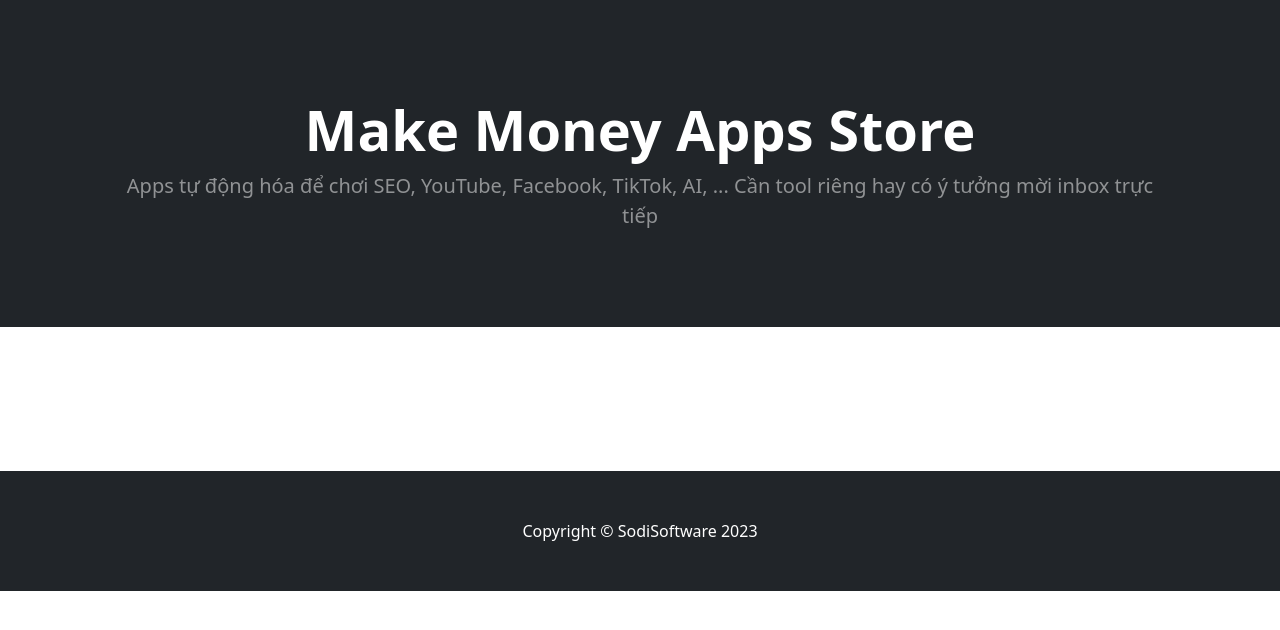
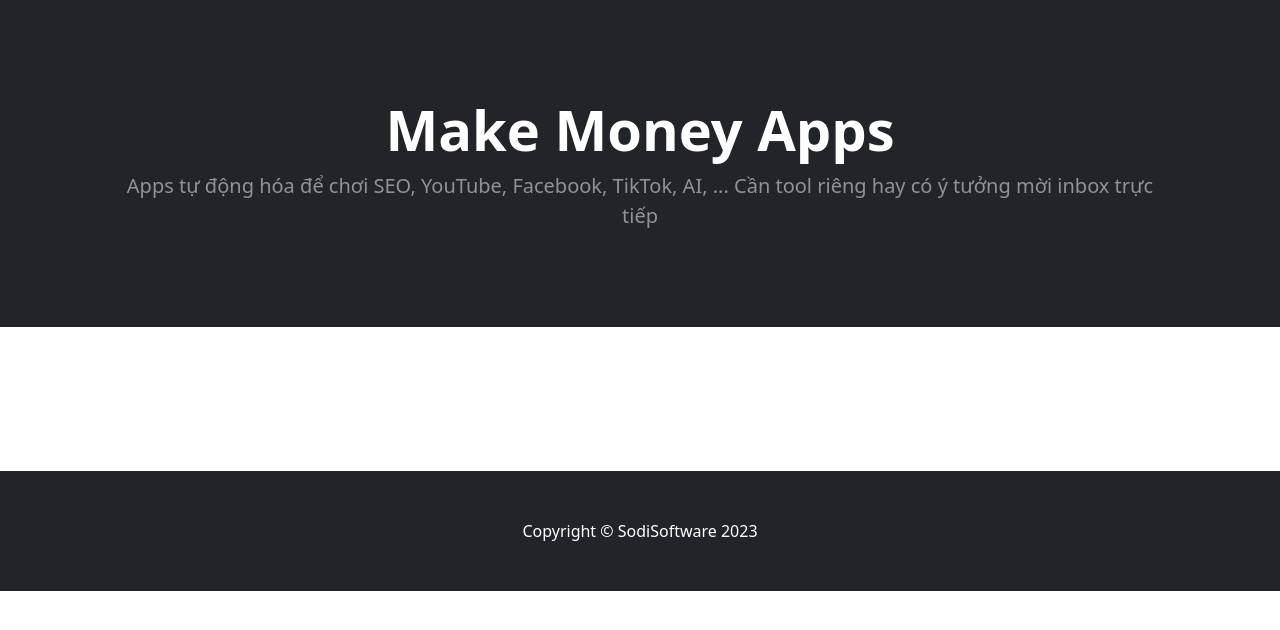
Before and after one commit to SodiWebsites/mmapps-store, a plain HTML site: page index.html in a window 1280 px wide. Drawn offline with nearby package versions, Linux system fonts and the light colour scheme; no server answers.

Commit message:
update page name

```diff
--- a/index.html
+++ b/index.html
@@ -79,7 +79,7 @@
     <header class="bg-dark py-5">
       <div class="container px-4 px-lg-5 my-5">
         <div class="text-center text-white">
-          <h1 class="display-4 fw-bolder">Make Money Apps Store</h1>
+          <h1 class="display-4 fw-bolder">Make Money Apps</h1>
           <p class="lead fw-normal text-white-50 mb-0">Apps tự động hóa để chơi SEO, YouTube, Facebook, TikTok, AI, ... Cần tool riêng hay có ý tưởng mời inbox trực tiếp</p>
         </div>
       </div>
```
